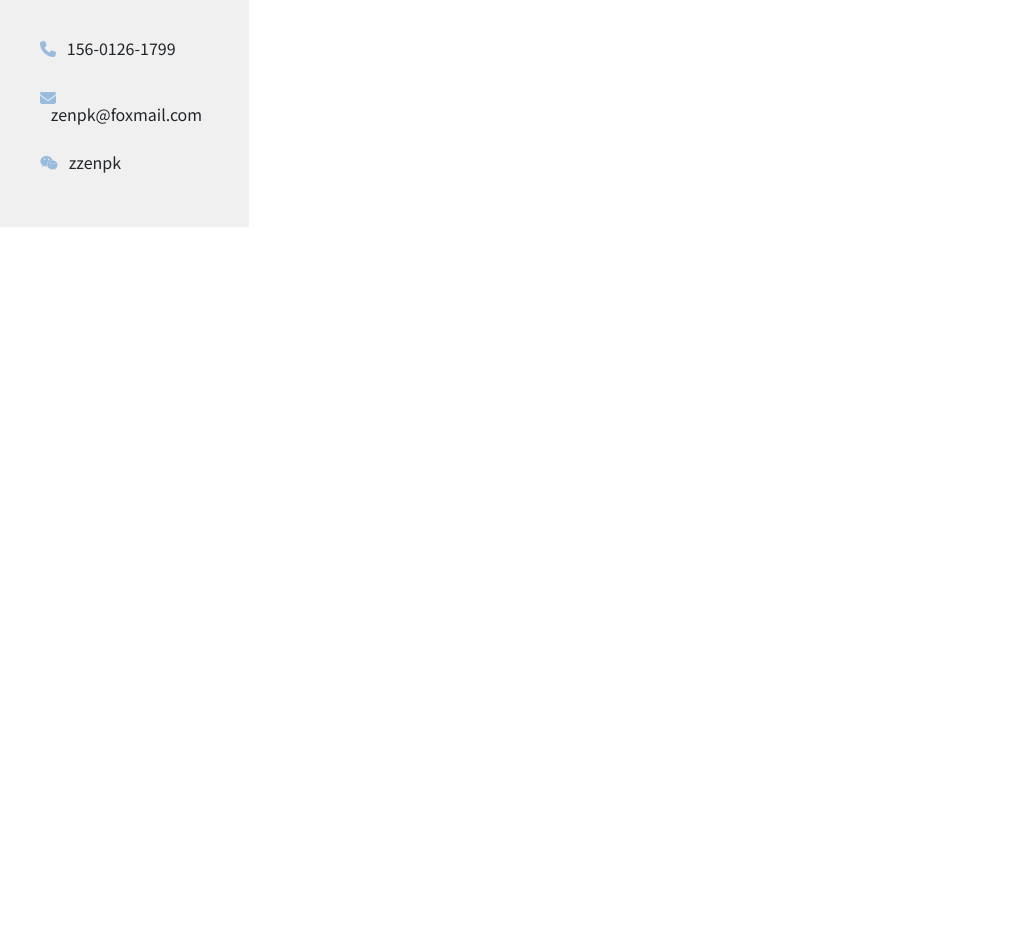
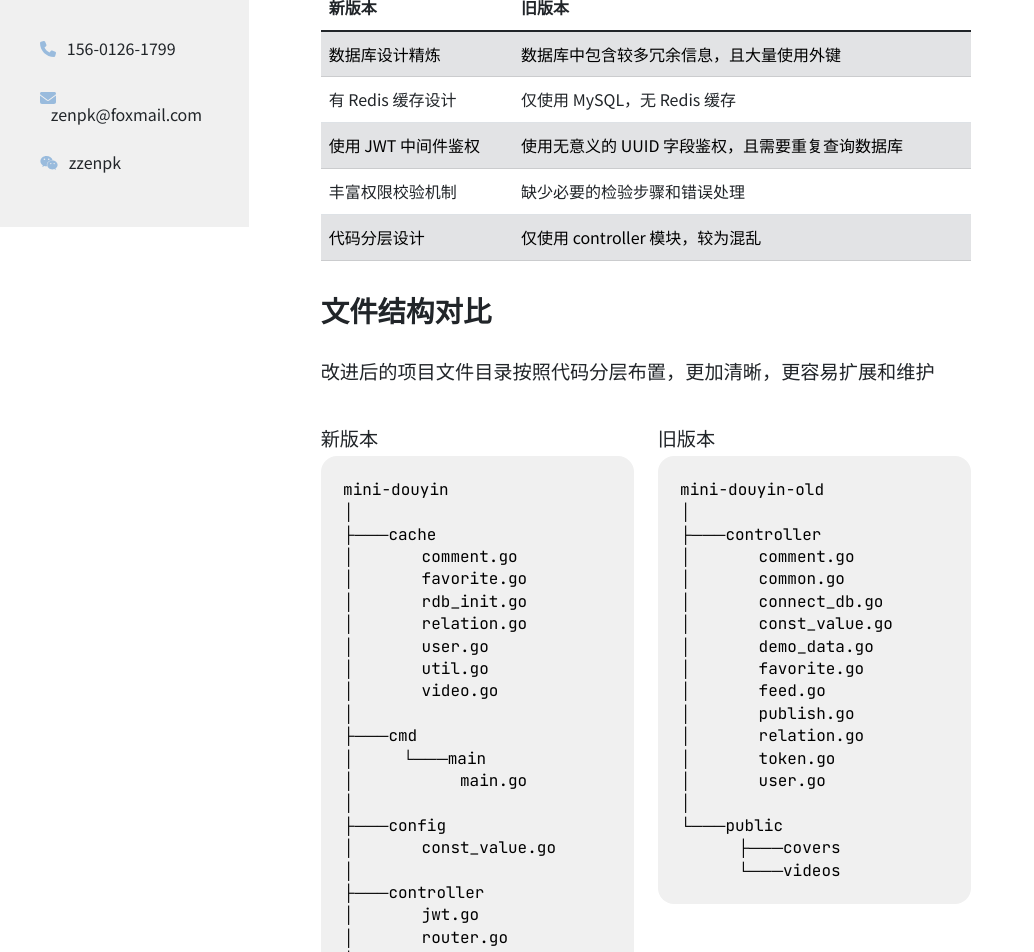
Before and after one commit to zenpk/mysite-nextjs, a Next.js app: page /mini-douyin-old in a window 1280 px wide. Shown: the part 500-1452 px from the top of the page, without its empty margins (0-1034 px from the left). Before the commit the page ends 800 px from the top, so only its background shows below. Built offline with nearby package versions, Linux system fonts and the light colour scheme.

Commit message:
update-old

```diff
--- a/pages/mini-douyin-old.js
+++ b/pages/mini-douyin-old.js
@@ -31,6 +31,118 @@ export default function MiniDouyin() {
                         </a>
                         <div className="hr"></div>
                     </div>
+                    <h2 id="comparison">新旧版本对比</h2>
+                    <div className="content table-m">
+                        <table className="table">
+                            <thead>
+                                <tr>
+                                    <th>新版本</th>
+                                    <th>旧版本</th>
+                                </tr>
+                            </thead>
+                            <tbody>
+                                <tr className="table-secondary">
+                                    <td>数据库设计精炼</td>
+                                    <td>数据库中包含较多冗余信息，且大量使用外键</td>
+                                </tr>
+                                <tr>
+                                    <td>有 Redis 缓存设计</td>
+                                    <td>仅使用 MySQL，无 Redis 缓存</td>
+                                </tr>
+                                <tr className="table-secondary">
+                                    <td>使用 JWT 中间件鉴权</td>
+                                    <td>使用无意义的 UUID 字段鉴权，且需要重复查询数据库</td>
+                                </tr>
+                                <tr>
+                                    <td>丰富权限校验机制</td>
+                                    <td>缺少必要的检验步骤和错误处理</td>
+                                </tr>
+                                <tr className="table-secondary">
+                                    <td>代码分层设计</td>
+                                    <td>仅使用 controller 模块，较为混乱</td>
+                                </tr>
+                            </tbody>
+                        </table>
+                    </div>
+                    <h2 id="layout">文件结构对比</h2>
+                    <div className="content">
+                        改进后的项目文件目录按照代码分层布置，更加清晰，更容易扩展和维护</div>
+                    <div className="row">
+                        <div className="content col-6">
+                            新版本
+                            <div className="codeblock">
+                                mini-douyin<br />
+                                │<br />
+                                ├───cache<br />
+                                │       comment.go<br />
+                                │       favorite.go<br />
+                                │       rdb_init.go<br />
+                                │       relation.go<br />
+                                │       user.go<br />
+                                │       util.go<br />
+                                │       video.go<br />
+                                │<br />
+                                ├───cmd<br />
+                                │     └───main<br />
+                                │           main.go<br />
+                                │<br />
+                                ├───config<br />
+                                │       const_value.go<br />
+                                │<br />
+                                ├───controller<br />
+                                │       jwt.go<br />
+                                │       router.go<br />
+                                │<br />
+                                ├───dal<br />
+                                │       comment.go<br />
+                                │       db_Init.go<br />
+                                │       favorite.go<br />
+                                │       relation.go<br />
+                                │       user.go<br />
+                                │       video.go<br />
+                                │<br />
+                                ├───public<br />
+                                │     ├───covers<br />
+                                │     └───videos<br />
+                                │<br />
+                                ├───service<br />
+                                │       comment.go<br />
+                                │       favorite.go<br />
+                                │       feed.go<br />
+                                │       jwt.go<br />
+                                │       publish.go<br />
+                                │       relation.go<br />
+                                │       response.go<br />
+                                │       user.go<br />
+                                │<br />
+                                └───util<br />
+                                &nbsp;        util.go<br />
+                            </div>
+                        </div>
+                        <div className="content col-6">
+                            旧版本
+                            <div className="codeblock">
+                                mini-douyin-old<br />
+                                │<br />
+                                ├───controller<br />
+                                │       comment.go<br />
+                                │       common.go<br />
+                                │       connect_db.go<br />
+                                │       const_value.go<br />
+                                │       demo_data.go<br />
+                                │       favorite.go<br />
+                                │       feed.go<br />
+                                │       publish.go<br />
+                                │       relation.go<br />
+                                │       token.go<br />
+                                │       user.go<br />
+                                │<br />
+                                └───public<br />
+                                &nbsp;     ├───covers<br />
+                                &nbsp;     └───videos<br />
+                            </div>
+                        </div>
+                    </div>
                 </div>
             </div>
         </Layout>
--- a/styles/my.css
+++ b/styles/my.css
@@ -204,4 +204,5 @@ img {
     background-color: var(--my-grey);
     border-radius: 1rem;
     padding: 1.4rem;
+    white-space: pre;
 }
```
